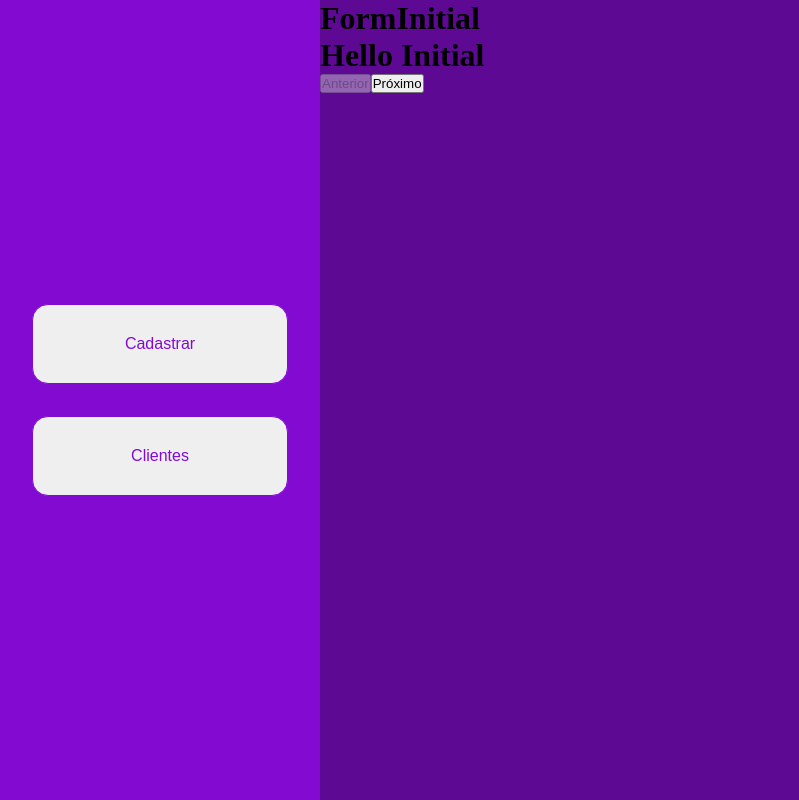
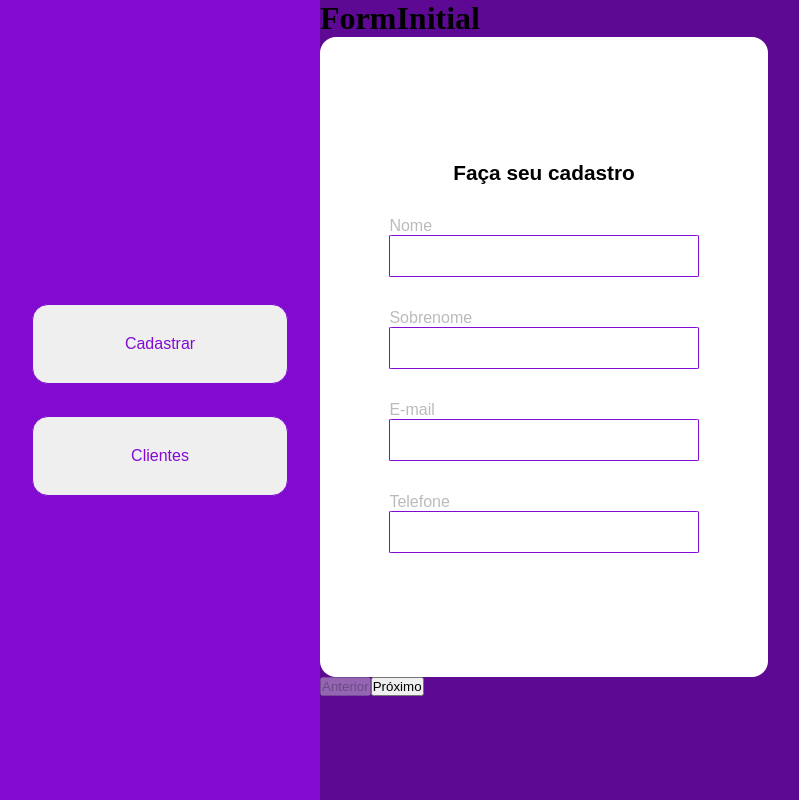
Before and after one commit to enricomartins018/mod5_venture_labs, a React (Vite) app: page / in a window 1280 px wide. Shown: the whole page, without its empty margins (0-799 px from the left). Built offline with nearby package versions, Linux system fonts and the light colour scheme.

Commit message:
feat: Form inicial finalizado.

```diff
--- a/src/Components/FormInitial/FormInitial.jsx
+++ b/src/Components/FormInitial/FormInitial.jsx
@@ -1,9 +1,31 @@
 import React from 'react'
+import S from './FormInitial.module.css'
 
 const FormInitial = () => {
   return (
     <div>
-      <h1>Hello Initial</h1>
+      <form className={S.form}>
+        <div className={S.containerForm}>
+          <h4 className={S.titleForm}>Faça seu cadastro</h4>
+          <div className={S.nome}>
+            <label>Nome</label>
+            <input className={S.inputPattern} type="text" name="name" id="" />
+          </div>
+          <div className={S.sobrenome}>
+            <label>Sobrenome</label>
+            <input className={S.inputPattern} type="text" name="name" id="" />
+          </div>
+          <div className={S.email}>
+            <label>E-mail</label>
+            <input className={S.inputPattern} type="email" name="email" id="" />
+          </div>
+          <div className={S.telefone}>
+            <label>Telefone</label>
+            <input className={S.inputPattern} type="tel" name="tel" id="" />
+          </div>
+        </div>
+
+      </form >
     </div>
   )
 }
--- a/src/Components/FormInitial/FormInitial.module.css
+++ b/src/Components/FormInitial/FormInitial.module.css
@@ -0,0 +1,89 @@
+form{
+    display: flex;
+    flex-direction: column;
+    justify-content: center;
+    align-items: center;
+    text-align: left;
+    font-family: Arial, Helvetica, sans-serif;
+}
+
+.containerForm{
+    display: flex;
+    flex-direction: column;
+    justify-content: center;
+    align-items: center;
+    background-color: #ffffff;
+    width: 35vw;
+    height: 80vh;
+    gap: 2rem;
+    border-radius: 1rem;
+}
+
+.nome{
+    display: flex;
+    flex-direction: column;
+    text-align: left;
+    color: #BBBBBB;
+}
+
+.sobrenome{
+    display: flex;
+    flex-direction: column;
+    text-align: left;
+    color: #BBBBBB;
+}
+
+.email{
+    display: flex;
+    flex-direction: column;
+    text-align: left;
+    color: #BBBBBB;
+}
+
+.telefone{
+    display: flex;
+    flex-direction: column;
+    text-align: left;
+    color: #BBBBBB;
+}
+
+.titleForm{
+    font-size: 1.3rem;
+    color: black;
+}
+
+.inputPattern{
+    width: 24vw;
+    height: 5vh;
+    border-radius: 1%;
+    color: black;
+    background-color: white;
+    border: solid 0.1rem #820AD1;
+    text-align: center;
+}
+
+.inputPattern{
+    border: solid 0.1rem #820AD1;
+}
+
+.btnContainer{
+    display: flex;
+    gap: 4rem;
+}
+
+.btnPattern{
+    width: 10vw;
+    height: 10vh;
+    color: #820AD1;
+    font-size: 1rem;
+    border: solid 0.1rem #820AD1;
+    border-radius: 1rem;
+}
+
+.btnPattern:hover{
+    color: white;
+    background-color: #820AD1;
+    cursor: pointer;
+    border: solid 0.1rem #ffffff;
+    border-radius: 1rem;
+}
```
